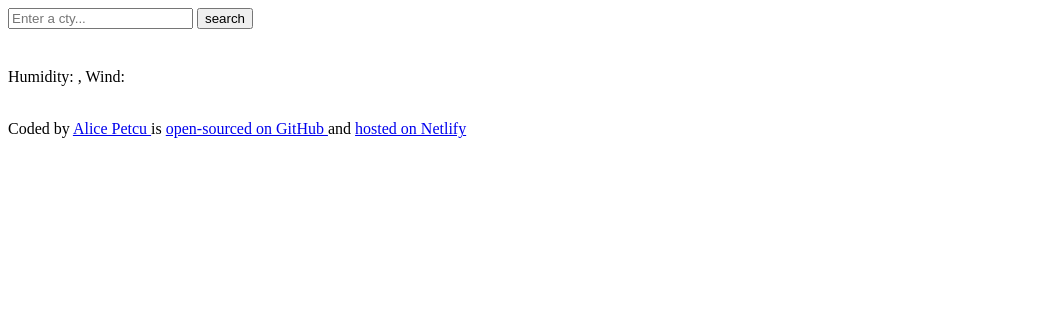
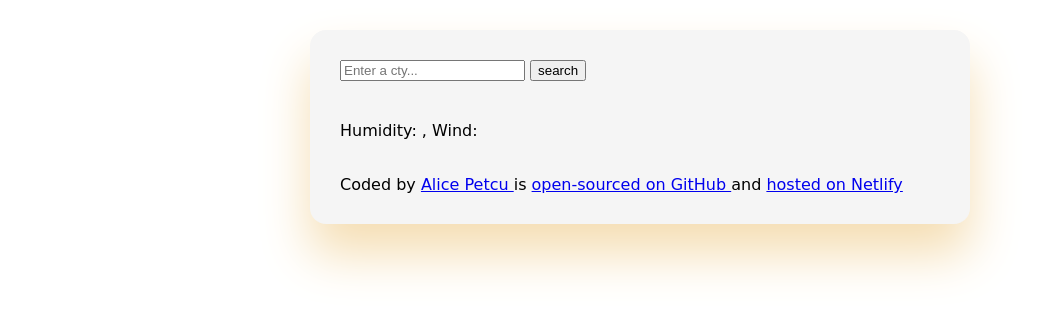
Before and after one commit to Alice131419/Weather-app-by-Alice, a plain HTML site: page index.html in a window 1280 px wide. Shown: the whole page, without its empty margins (0-1048 px from the left). Drawn offline with Linux system fonts and the light colour scheme.

Commit message:
added basic css

```diff
--- a/index.html
+++ b/index.html
@@ -3,9 +3,11 @@
   <head>
     <meta charset="UTF-8" />
     <meta name="viewport" content="width=device-width, initial-scale=1.0" />
+    <link rel="stylesheet" href="src/style.css" />
     <title>Weather-app-by-Alice</title>
   </head>
-  <body class="weather-app">
+  <body>
+    <div class="weather-app">
       <header>
         <form class="search-form" id="search-form">
           <input
@@ -40,7 +42,9 @@
 
       <footer>
         Coded by
-      <a href="https://github.com/Alice131419" target="_blank"> Alice Petcu </a>
+        <a href="https://github.com/Alice131419" target="_blank">
+          Alice Petcu
+        </a>
         is
         <a
           href="https://github.com/Alice131419/Weather-app-by-Alice"
@@ -53,5 +57,6 @@
           hosted on Netlify
         </a>
       </footer>
+    </div>
   </body>
 </html>
--- /dev/null
+++ b/src/style.css
@@ -0,0 +1,12 @@
+body {
+  background-color: white;
+  font-family: cursive;
+}
+.weather-app {
+  background-color: whitesmoke;
+  max-width: 600px;
+  margin: 30px auto;
+  box-shadow: 0 30px 50px wheat;
+  border-radius: 16px;
+  padding: 30px;
+}
```
Lines whose indentation alone changed are shown as unchanged.
